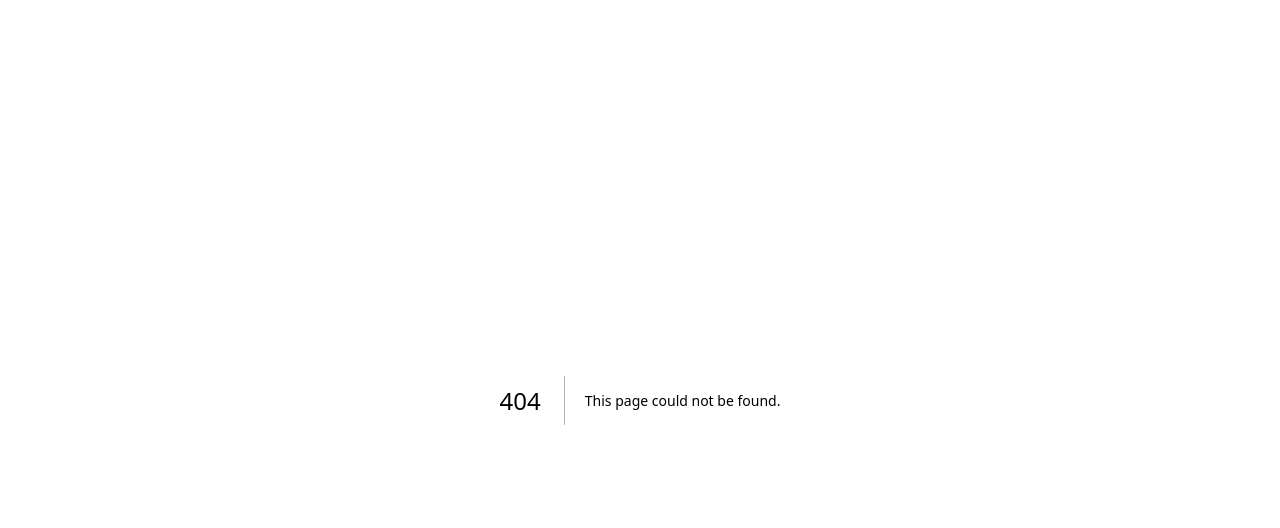
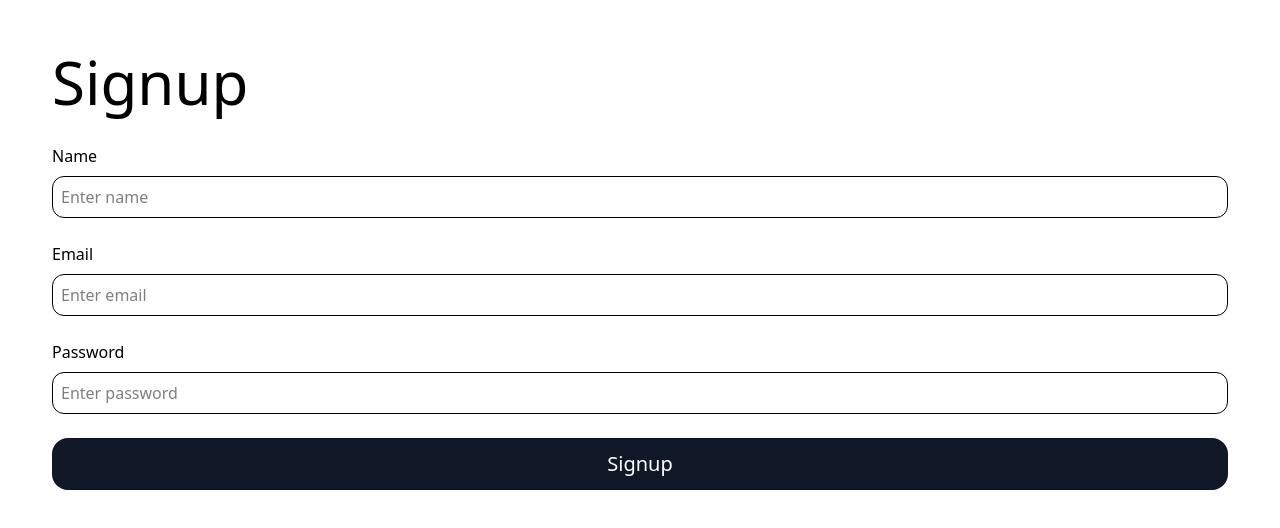
Before and after one commit to vyakhyaagoyal/tcb-project, a Next.js app: page /auth/signup in a window 1280 px wide. Before the commit this address had no page. Shown: the top 528 px of the page. Built offline with nearby package versions, Linux system fonts and the light colour scheme.

Commit message:
setup signup page

```diff
--- a/package.json
+++ b/package.json
@@ -9,6 +9,7 @@
     "lint": "eslint"
   },
   "dependencies": {
+    "@supabase/supabase-js": "^2.81.1",
     "next": "16.0.3",
     "react": "19.2.0",
     "react-dom": "19.2.0"
--- a/src/app/api/auth/route.js
+++ /dev/null
@@ -1,3 +0,0 @@
-export async function GET() {
-  return Response.json({ message: "Hello from backend!" });
-}
--- /dev/null
+++ b/src/app/auth/signup/page.jsx
@@ -0,0 +1,32 @@
+"use client"
+
+export default function SignupPage(){
+
+    async function onSubmit(e){
+        e.preventDefault();
+
+        const {data,error}= await supabase.auth.signup({email,password})
+        if(error){
+            console.log(error.message);
+        }
+
+        alert("Check your email for the confirmation link!")
+        console.log(data);
+
+    }
+    return(
+        <form onSubmit={onSubmit} className="m-5 p-8 justify-end items-end">
+        <h1 className="text-6xl mb-8">Signup</h1>
+        <label className="mb-4">Name</label>
+        <input type="text" name="name" required placeholder="Enter name" className="border p-2 w-full rounded-xl mb-6 mt-2"></input>
+
+        <label className="mb-4">Email</label>
+        <input type="email" name="email" required placeholder="Enter email" className="border p-2 w-full rounded-xl mb-6 mt-2"></input>
+
+        <label className="mb-4">Password</label>
+        <input type="password" name="password" required placeholder="Enter password" className="border p-2 w-full rounded-xl mb-6 mt-2"></input>
+
+        <button type="submit" className="bg-gray-900 text-white p-3 text-xl rounded-2xl w-full">Signup</button>
+        </form>
+    )
+}
--- a/src/app/page.js
+++ b/src/app/page.js
@@ -1,7 +1,9 @@
+import SignupPage from "./auth/signup/page";
+
 export default function Home() {
   return (
-    <div className="bg-black text-white p-8 m-5 text-xl">
-      Welcome to Next.js!
+    <div>
+      <SignupPage/>
     </div>
   );
 }
--- /dev/null
+++ b/src/lib/supabase/client.js
@@ -0,0 +1,8 @@
+import { createBrowserClient } from '@supabase/auth-helpers-nextjs';
+
+export function createClient() {
+    return createBrowserClient(
+        process.env.NEXT_PUBLIC_SUPABASE_URL,
+        process.env.NEXT_PUBLIC_SUPABASE_ANON_KEY
+    )
+}
```
Also changed, not shown: src/app/auth/login/page.jsx (added), 1 other file (tests, documents, lock files or other folders).
